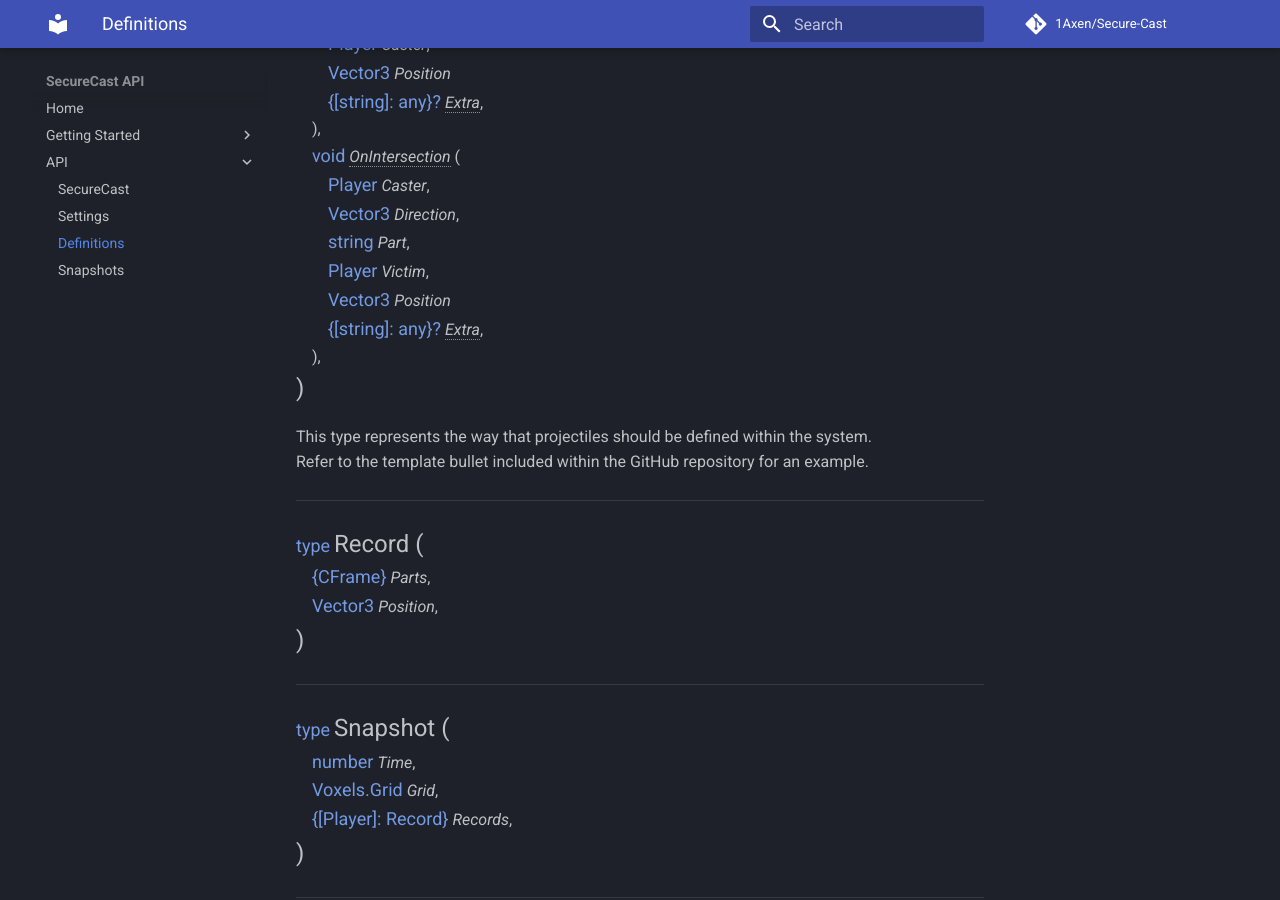
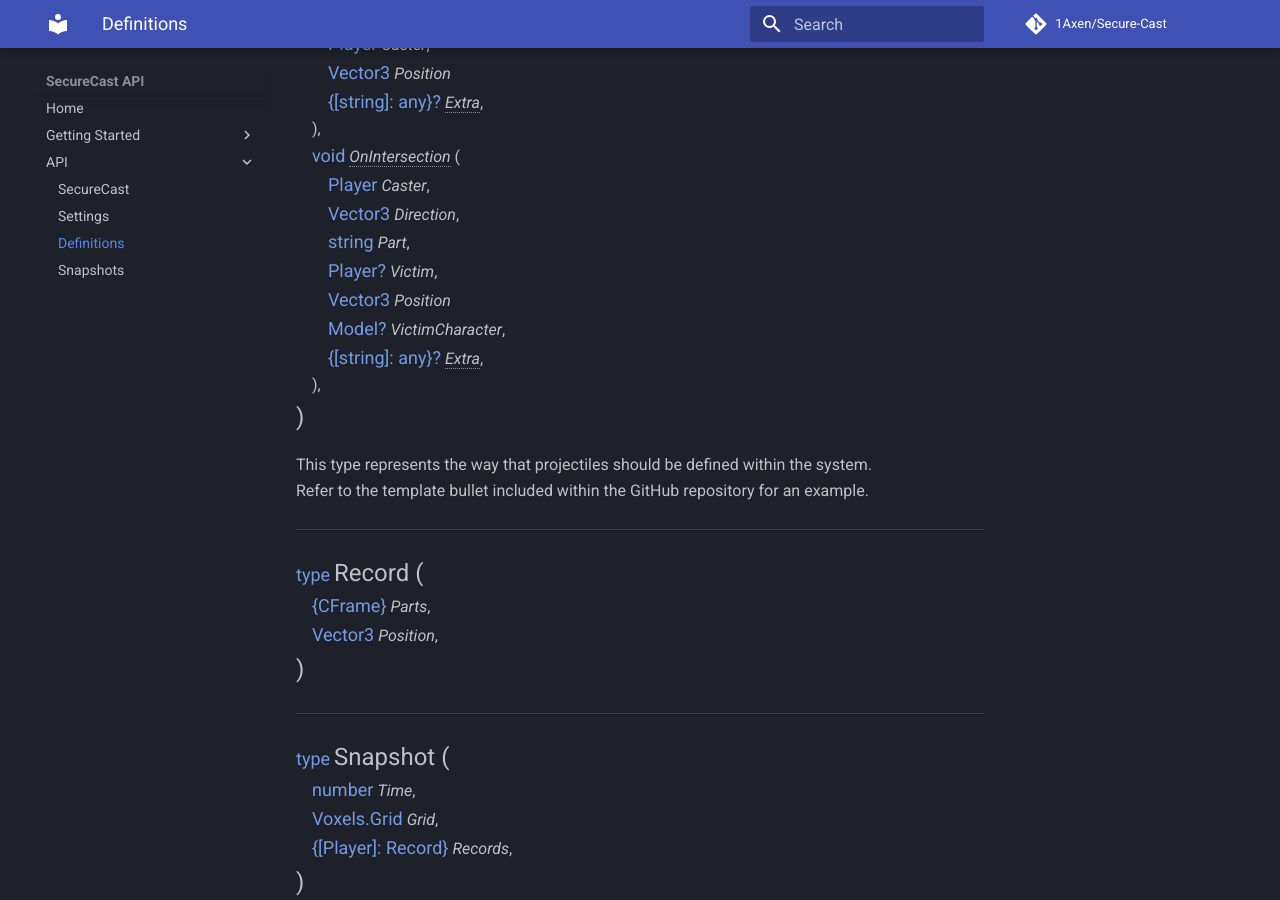
Before and after one commit to 1Axen/Secure-Cast, an MkDocs documentation site: the page built from docs/docs/API/definitions.md, in a window 1280 px wide and 900 px high, scrolled down 1872 px. Built offline with MkDocs 1.6.1 and Material for MkDocs 9.7.7, drawn with Linux system fonts in a browser that asks for light colours; comment, search, counter and statistics services are not loaded; old or Windows-style settings are respelled for this version of MkDocs.

Commit message:
Document changes to OnIntersection

```diff
--- a/docs/docs/API/definitions.md
+++ b/docs/docs/API/definitions.md
@@ -88,8 +88,9 @@
         <br>&emsp;&emsp;<span class="type">Player</span> <i>Caster</i>,
         <br>&emsp;&emsp;<span class="type">Vector3</span> <i>Direction</i>,
         <br>&emsp;&emsp;<span class="type">string</span> <i>Part</i>,
-        <br>&emsp;&emsp;<span class="type">Player</span> <i>Victim</i>,
+        <br>&emsp;&emsp;<span class="type">Player?</span> <i>Victim</i>,
         <br>&emsp;&emsp;<span class="type">Vector3</span> <i>Position</i>
+        <br>&emsp;&emsp;<span class="type">Model?</span> <i>VictimCharacter</i>,
         <br>&emsp;&emsp;<span class="type">{[string]: any}?</span> <i>Extra</i>,
     <br>&emsp;),
 <br><span class="method">&#41</span>
```
